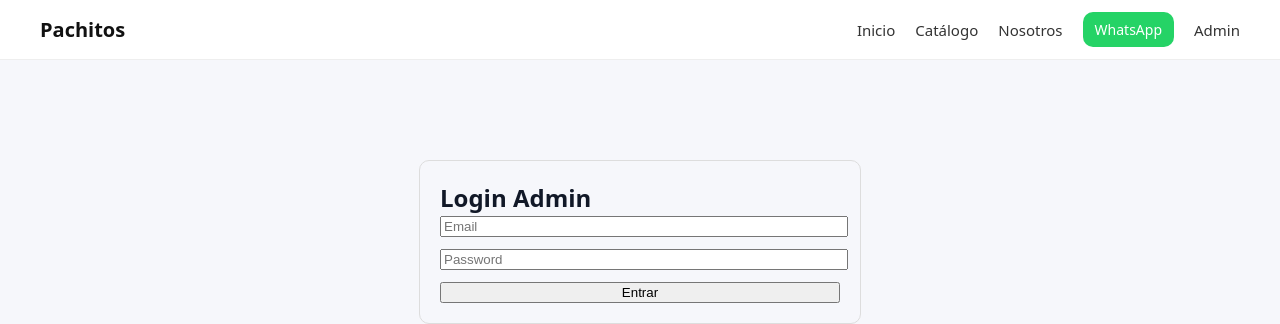
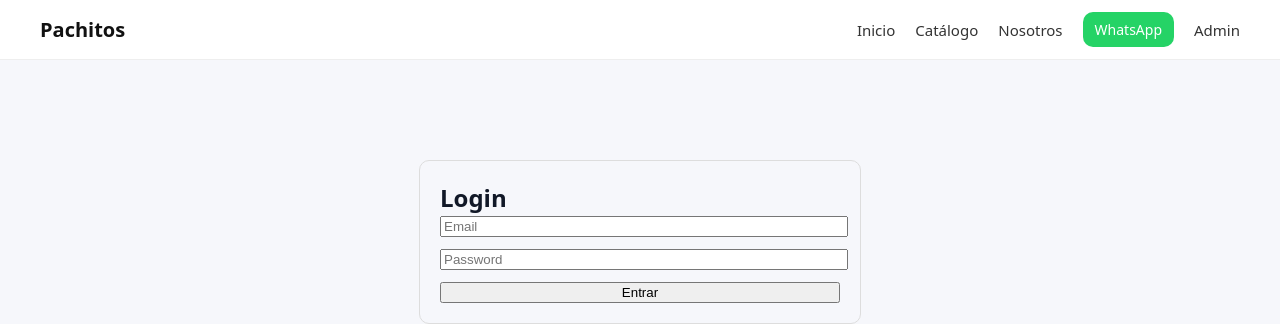
Before and after one commit to DanielaM99/distribuidora-pachitos, a React (Vite) app: page /login in a window 1280 px wide. Shown: the top 324 px of the page. Built offline with nearby package versions, Linux system fonts and the light colour scheme; no server answers.

Commit message:
fix routing

```diff
--- a/src/pages/Login.jsx
+++ b/src/pages/Login.jsx
@@ -30,7 +30,7 @@ export default function Login() {
         borderRadius: 10,
       }}
     >
-      <h2>Login Admin</h2>
+      <h2>Login</h2>
 
       <form onSubmit={handleLogin}>
         <input
```
